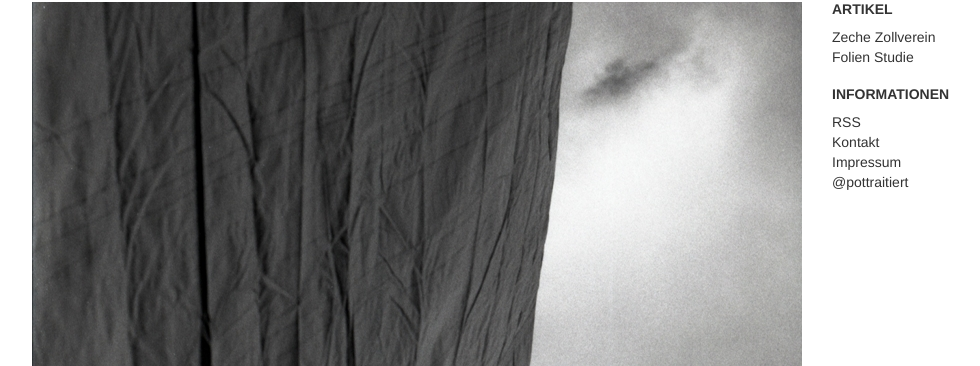
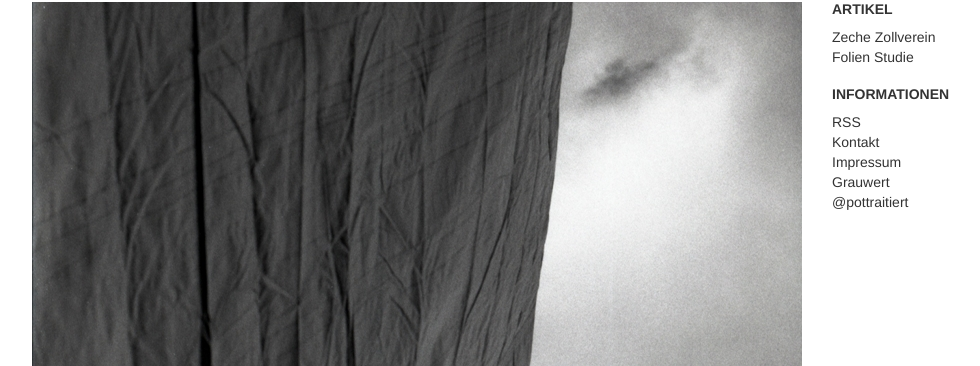
Before and after one commit to mrsellars/pottraitiert, a Jekyll site: the page built from _posts/2013-09-01-folien-studie.html, in a window 1280 px wide. Shown: the part 78-444 px from the top of the page, without its empty margins (23-1003 px from the left). Built offline with Jekyll 4.4.1, drawn with Linux system fonts in a browser that asks for light colours; nearby versions of some CDN libraries.

Commit message:
Add link to Grauwert and renome files

```diff
--- a/_includes/informationen.html
+++ b/_includes/informationen.html
@@ -3,5 +3,6 @@
 	<li><a href="/rss.xml">RSS</a></li>
 	<li><a href="/kontakt.html#kontakt">Kontakt</a></li>
 	<li><a href="/kontakt.html#impressum">Impressum</a></li>
+	<li><a href="http://grauwert.tumblr.com">Grauwert</a></li>
 	<li><a href="https://twitter.com/pottraitiert">&#64;pottraitiert</a></li>
 </ul>
```
Also changed, not shown: _posts/2013-09-01-folien-studie.html (renamed from _posts/2013-01-24-folien-studie.html), _posts/2013-09-15-zeche-zollverein.html (renamed from _posts/2013-01-28-zeche-zollverein.html).
